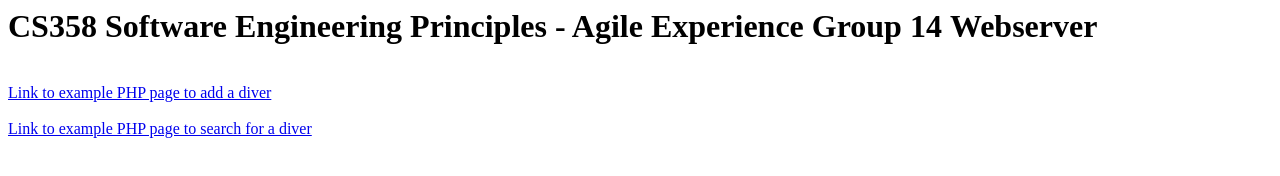
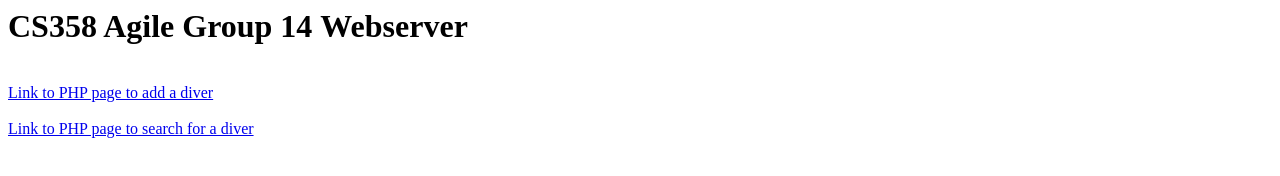
Before and after one commit to richardt-cs358-001-sp23/AgileGroup14, a plain HTML site: page Example Files/index.html in a window 1280 px wide. Drawn offline with Linux system fonts and the light colour scheme.

Commit message:
Changed the wording so it isn't an exact copy. but haven't added anything new

```diff
--- a/Example Files/index.html
+++ b/Example Files/index.html
@@ -1,6 +1,7 @@
-<h1>CS358 Software Engineering Principles - Agile Experience Group 14&nbsp;Webserver</h1>
+<h1>CS358 Agile Group 14&nbsp;Webserver</h1>
+
 
 <p><br />
-<a href="diverAdd.html">Link to example PHP page to add a diver</a><br />
+<a href="diverAdd.html">Link to PHP page to add a diver</a><br />
 <br />
-<a href="diverSearch.html">Link to example PHP page to search for a diver</a></p>
+<a href="diverSearch.html">Link to PHP page to search for a diver</a></p>
```
Also changed, not shown: Example Files/diverAdd.html (+1 -1 lines).
